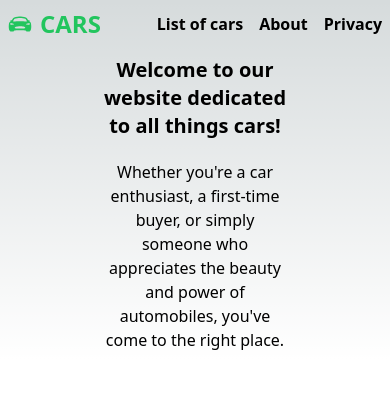
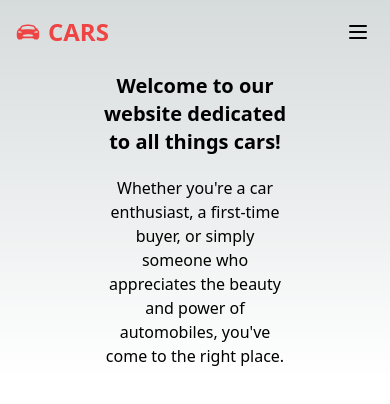
Before and after one commit to maciejbaba/nextjs-app, a Next.js app: page / in a window 390 px wide. Shown: the top 404 px of the page. Built offline with nearby package versions, Linux system fonts and the light colour scheme.

Commit message:
add mobile hamburger menu nav

```diff
--- /dev/null
+++ b/app/components/Nav.tsx
@@ -0,0 +1,84 @@
+"use client";
+import Link from "next/link";
+import { useState } from "react";
+
+const desktopNav = (
+  <nav className="flex gap-4 items-center">
+    <Link className="link-hover" href="/cars">
+      List of cars
+    </Link>
+    <Link className="link-hover" href="/about">
+      About
+    </Link>
+    <Link className="link-hover" href="/privacy">
+      Privacy
+    </Link>
+  </nav>
+);
+
+const hamburger = (
+  <svg
+    className="w-6 h-6"
+    fill="none"
+    viewBox="0 0 24 24"
+    stroke="currentColor"
+  >
+    <path
+      strokeLinecap="round"
+      strokeLinejoin="round"
+      strokeWidth={2}
+      d="M4 6h16M4 12h16M4 18h16"
+    />
+  </svg>
+);
+
+const close = (
+  <svg
+    className="w-12 h-12"
+    fill="none"
+    viewBox="0 0 24 24"
+    stroke="currentColor"
+  >
+    <path
+      strokeLinecap="round"
+      strokeLinejoin="round"
+      strokeWidth={2}
+      d="M6 18L18 6M6 6l12 12"
+    />
+  </svg>
+);
+
+export default function Nav() {
+  const [isOpen, setIsOpen] = useState(false);
+
+  const toggle = () => setIsOpen(!isOpen);
+
+  const mobileNav = (
+    <nav className="md:hidden fixed top-0 left-0 grid content-center w-[100vw] h-[100vh] bg-black">
+      <button className="fixed top-4 right-4" onClick={toggle}>
+        {close}
+      </button>
+      <div className="flex text-4xl flex-col gap-8 items-center">
+        <Link className="link-hover" href="/cars">
+          List of cars
+        </Link>
+        <Link className="link-hover" href="/about">
+          About
+        </Link>
+        <Link className="link-hover" href="/privacy">
+          Privacy
+        </Link>
+      </div>
+    </nav>
+  );
+
+  return (
+    <div>
+      <button className="md:hidden m-3" onClick={toggle}>
+        {!isOpen && hamburger}
+      </button>
+      {isOpen && mobileNav}
+      <div className="hidden md:flex">{desktopNav}</div>
+    </div>
+  );
+}
--- a/app/layout.tsx
+++ b/app/layout.tsx
@@ -1,10 +1,10 @@
 import "./globals.css";
-import Link from "next/link";
 import { IoCarSport } from "react-icons/io5";
+import Nav from "./components/Nav";
 
 export const metadata = {
-  title: "Create Next App",
-  description: "Generated by create next app",
+  title: "Cars",
+  description: "Cars is a website that shows a list of cars.",
 };
 
 export default function RootLayout({
@@ -17,21 +17,11 @@ export default function RootLayout({
       <body>
         <header>
           <div className="flex w-full justify-between p-2 font-bold">
-            <p className="flex text-green-500 gap-2 text-2xl items-center uppercase">
+            <p className="m-2 flex text-red-500 gap-2 text-2xl items-center uppercase">
               <IoCarSport />
               <span>Cars</span>
             </p>
-            <nav className="flex gap-4 items-center">
-              <Link className="link-hover" href="/cars">
-                List of cars
-              </Link>
-              <Link className="link-hover" href="/about">
-                About
-              </Link>
-              <Link className="link-hover" href="/privacy">
-                Privacy
-              </Link>
-            </nav>
+            <Nav />
           </div>
         </header>
         {children}
```
